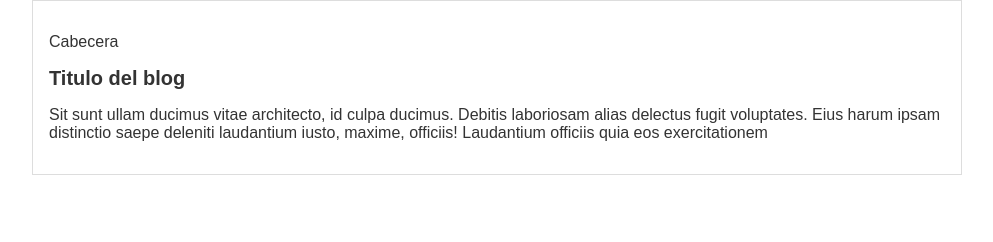
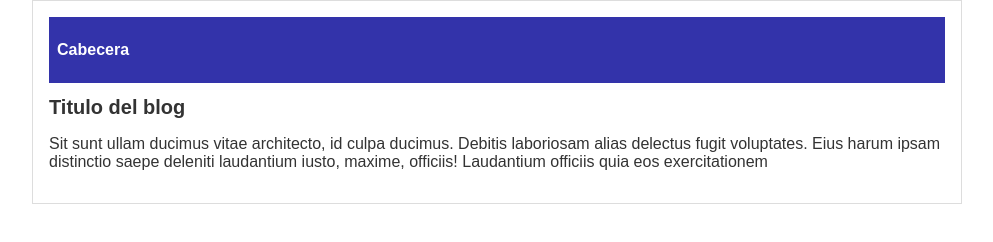
Before and after one commit to Saffdierh/hyperblog, a plain HTML site: page index.html in a window 1280 px wide. Shown: the whole page, without its empty margins (143-1136 px from the left). Drawn offline with Linux system fonts and the light colour scheme.

Commit message:
Finalizada la cabecera.

```diff
--- a/css/styles.css
+++ b/css/styles.css
@@ -15,6 +15,18 @@ body {
   margin: 0 auto;
 }
 
+#cabecera {
+  background: #33a;
+  color: white;
+  margin: 0;
+  font-weight: bold;
+  padding: .5em;
+}
+
 #container h1 {
   font-size: 20px;
 }
+
+#post {
+
+}
```
